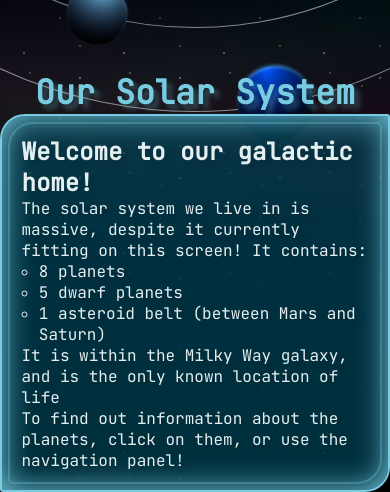
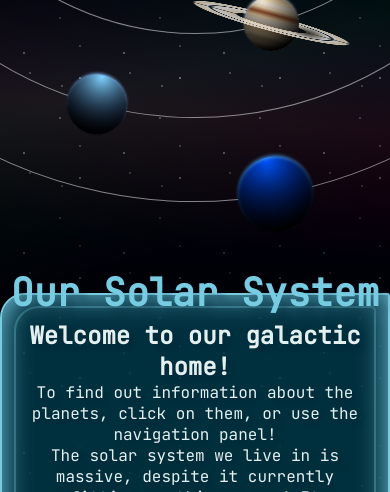
Before and after one commit to matthewtodor/Cascading-Solar-System, a React (Create React App) app in the folder client/: page / in a window 390 px wide. Shown: the part 352-844 px from the top of the page. Built offline with nearby package versions, Linux system fonts and the light colour scheme; no server answers.

Commit message:
fixed up mobile view on home page

```diff
--- a/client/src/components/Details/details.css
+++ b/client/src/components/Details/details.css
@@ -78,8 +78,8 @@
 	text-shadow: 3px 3px 1px var(--background-shadow-30);
 }
 .moons-container section {
-	box-shadow: inset 0 0 5px var(--background-primary-30);
 	padding-top: 6px;
+	padding-bottom: 6px;
 	flex: 1 1 50%;
 	flex-wrap: wrap;
 	justify-content: flex-start;
--- a/client/src/components/HomePanel/index.jsx
+++ b/client/src/components/HomePanel/index.jsx
@@ -10,6 +10,7 @@ const HomePanel = () => {
 					<div className="scroll-container">
 						<section className="facts-container" id="solar-system-facts-container">
 							<h2>Welcome to our galactic home!</h2>
+							<p>To find out information about the planets, click on them, or use the navigation panel!</p>
 							<p>The solar system we live in is massive, despite it currently fitting on this screen! It contains:</p>
 							<ul>
 								<li>8 planets</li>
@@ -17,7 +18,6 @@ const HomePanel = () => {
 								<li>1 asteroid belt (between Mars and Saturn)</li>
 							</ul>
 							<p>It is within the Milky Way galaxy, and is the only known location of life</p>
-							<p>To find out information about the planets, click on them, or use the navigation panel!</p>
 						</section>
 					</div>
 				</section>
--- a/client/src/components/HomePanel/style.css
+++ b/client/src/components/HomePanel/style.css
@@ -1,25 +1,23 @@
 .home-panel {
-	position: absolute;
-	top: 15%;
-	right: 2vw;
-	width: 25%;
+	z-index: 1;
+	position: relative;
+	top: 25vh;
 }
-
 .home-panel-name {
 	z-index: 1;
 	display: flex;
 	flex-direction: column;
 	align-items: center;
-	text-shadow: 5px 5px 5px var(--background-primary-30);
+	text-shadow: 7px 7px 7px var(--background-shadow-30);
 	position: relative;
-	top: 15px;
+	top: 25px;
 	color: var(--primary);
 	font-size: 4em;
 	text-align: center;
 	pointer-events: none;
 }
 .home-panel-name h1 {
-	font-size: smaller;
+	font-size: 0.6em;
 }
 .home-panel-outer {
 	border: 2px solid var(--primary);
@@ -35,111 +33,31 @@
 	border-radius: 5px;
 	border-top-left-radius: 25px;
 	border-bottom-right-radius: 25px;
-	height: 50vh;
+	max-height: 50vh;
 	color: var(--highlight);
-	text-shadow: 5px 5px 5px var(--background-shadow-30);
+	text-shadow: 5px 5px 5px var(--background-shadow-60);
 	overflow: hidden;
 	margin: 3%;
 	display: flex;
 	flex-direction: column;
 }
-
 #solar-system-facts-container {
 	padding: 8px;
+	text-align: center;
 }
-@media only screen and (max-width: 1000px) {
-	.home-panel {
-		display: flex;
-		width: 60%;
-		height: 94vh;
-		text-align: center;
-		top: 3vh;
-		right: 3vh;
-	}
-	.home-panel-name {
-		top: 25%;
-	}
-	.home-panel-inner {
-		height: 85vh;
-	}
+
+/* extra-large screens */
+@media screen and (min-width: 1200px) {
 }
-@media only screen and (min-height: 1000px), only screen and (max-width: 1000px) {
-	.home-panel {
-		display: revert;
-		width: 40%;
-		height: revert;
-		text-align: center;
-		right: 3vh;
-		top: auto;
-		bottom: 3vh;
-		left: auto;
-	}
-	.home-panel-name {
-		font-size: 2.5em;
-	}
-	.home-panel-inner {
-		height: revert;
-		margin: 1.5%;
-	}
-	.scroll-container {
-		display: flex;
-		flex-direction: column;
-	}
+
+/* large screens */
+@media screen and (min-width: 1024px) {
 }
-/* only screen and (max-width: 1000px) {
-	.home-panel {
-		display: revert;
-		width: 95%;
-		height: revert;
-		text-align: center;
-		right: 2vh;
-		top: auto;
-		bottom: 1vh;
-		left: auto;
-	}
-	.home-panel-inner {
-		height: revert;
-	}
-	.scroll-container {
-		display: flex;
-		flex-direction: column;
-	}
-	.home-panel-inner {
-		margin: 1.5%;
-	}
-} */
-@media only screen and (max-width: 767px) {
-	.home-panel {
-		display: revert;
-		width: 100%;
-		height: revert;
-		text-align: center;
-		right: auto;
-		top: auto;
-		bottom: 0;
-		left: 0;
-	}
-	.home-panel-inner {
-		height: revert;
-	}
-	.scroll-container {
-		display: flex;
-		flex-direction: column;
-	}
+
+/* small screens */
+@media screen and (min-width: 768px) {
 }
-@media only screen and (max-height: 400px) {
-	.home-panel {
-		display: flex;
-		width: 60%;
-		height: 94vh;
-		text-align: center;
-		top: 3vh;
-		right: 3vh;
-	}
-	.home-panel-name {
-		top: 25%;
-	}
-	.home-panel-inner {
-		height: 85vh;
-	}
+
+/* tablets */
+@media screen and (min-width: 480px) {
 }
--- a/client/src/components/MoonButton/style.css
+++ b/client/src/components/MoonButton/style.css
@@ -1,6 +1,5 @@
 .moon-button {
 	cursor: pointer;
-	width: 30%;
 	color: var(--highlight);
 	font-weight: bold;
 	text-shadow: 1px 1px 1px var(--shadow);
@@ -30,6 +29,9 @@
 
 /* small screens */
 @media screen and (min-width: 768px) {
+	.moon-button {
+		width: 30%;
+	}
 }
 
 /* tablets */
--- a/client/src/pages/Home/style.css
+++ b/client/src/pages/Home/style.css
@@ -1,16 +1,31 @@
 .home {
+	width: 100vw;
+	height: 100vh;
 	display: flex;
+	flex-direction: column;
+	justify-content: flex-end;
+	align-items: center;
+	overflow-y: scroll;
+	overflow-x: hidden;
 }
 
 .solar-system {
+	position: relative;
+	top: -12vh;
 	flex: 1;
 }
 
-/* mobile styles */
-@media only screen and (max-width: 1000px) {
-	.home {
-		flex-direction: column;
-		justify-content: flex-end;
-		align-items: center;
-	}
+@media screen and (min-width: 1200px) {
 }
+
+/* large screens */
+@media screen and (min-width: 1024px) {
+}
+
+/* small screens */
+@media screen and (min-width: 768px) {
+}
+
+/* tablets */
+@media screen and (min-width: 480px) {
+}
```
